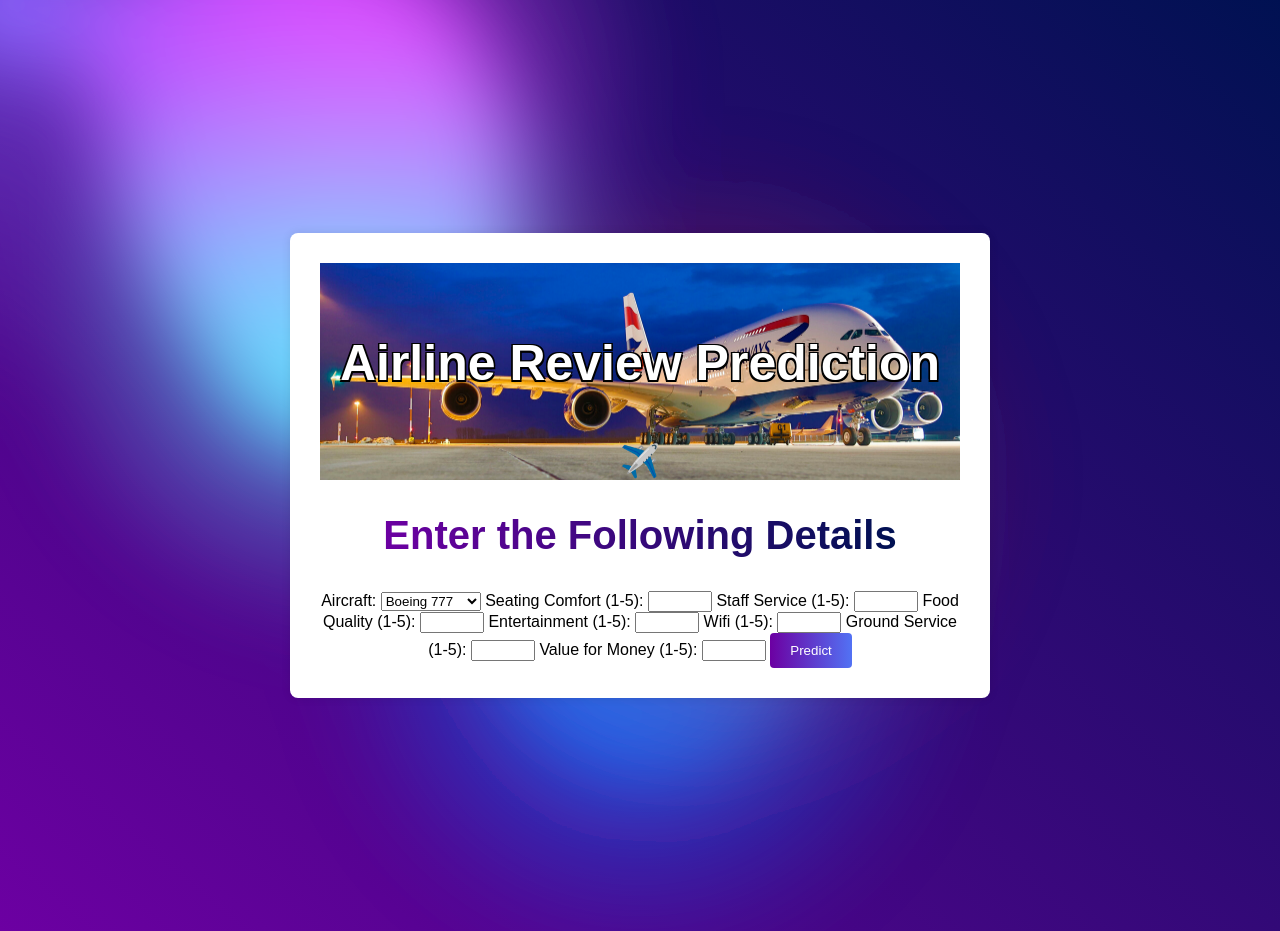
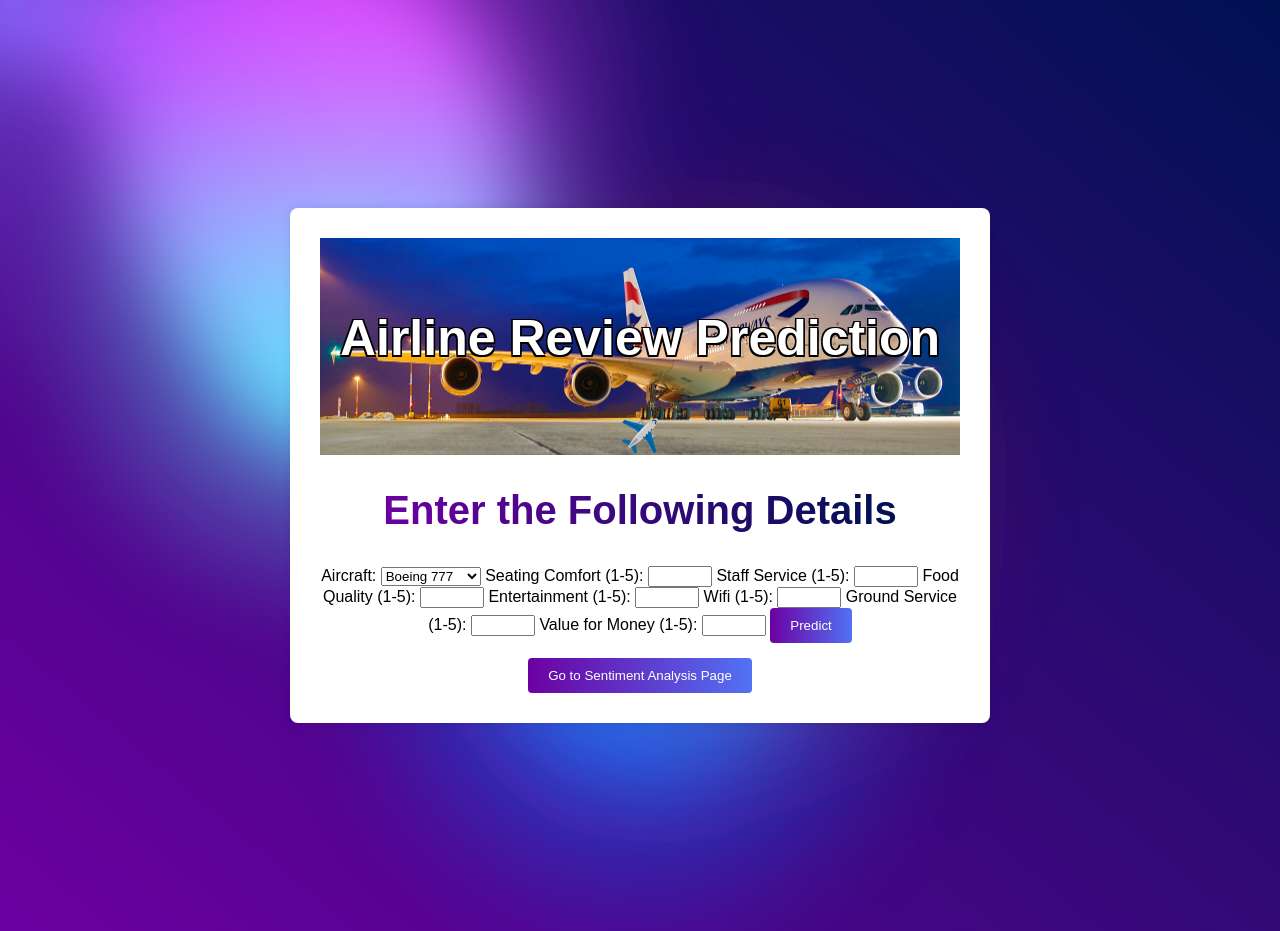
Before and after one commit to MohamedAhmedKhalaf/British-Airline, a Flask app: page /predict in a window 1280 px wide. Run offline with Flask 3, Linux system fonts and the light colour scheme; parts of the project's set-up code (start-up, migrations or seed data) failed here and were passed over; some web fonts are replaced.

Commit message:
added button to change btween predict and sentiment pages

```diff
--- a/app.py
+++ b/app.py
@@ -146,7 +146,8 @@ def predict():
                                 knn_prediction=knn_prediction_label,
                                 svm_prediction=svm_prediction_label,
                                 decision_tree_prediction=decision_tree_prediction_label,
-                                naive_bayes_prediction = naive_bayes_prediction_label
+                                naive_bayes_prediction = naive_bayes_prediction_label,
+                                aircraft_types=aircraft_types
                             )
     return render_template('predict.html',aircraft_types=aircraft_types)
 
--- a/static/style.css
+++ b/static/style.css
@@ -101,3 +101,13 @@ button:hover {
   font-size: 40px;
 
 }
+
+.button-container {
+  display: flex;
+  justify-content: center; /* Center buttons horizontally */
+  margin-top: 15px; /* Add some space above buttons */
+}
+.button-container button {
+
+ margin: 0 5px;
+}
--- a/templates/predict.html
+++ b/templates/predict.html
@@ -96,6 +96,11 @@
 
             <button type="submit" class="gradient-button">Predict</button>
         </form>
+        <div class="button-container">
+          <a href="/">
+            <button class="gradient-button">Go to Sentiment Analysis Page</button>
+          </a>
+        </div>
         {% if knn_prediction %}
         <div class="result-container">
            <p><strong class="gradient-text">KNN Prediction:</strong> {{ knn_prediction }}</p>
```
Also changed, not shown: templates/index.html (+6 -1 lines).
